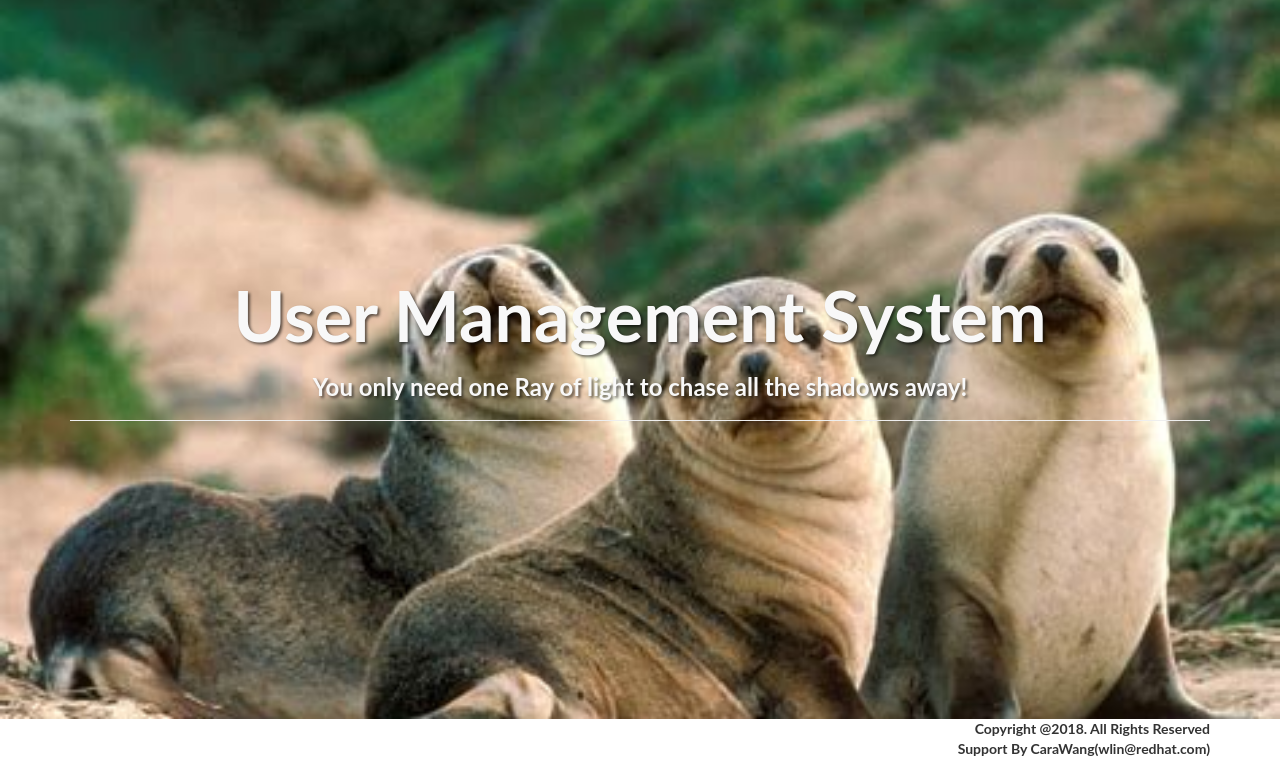
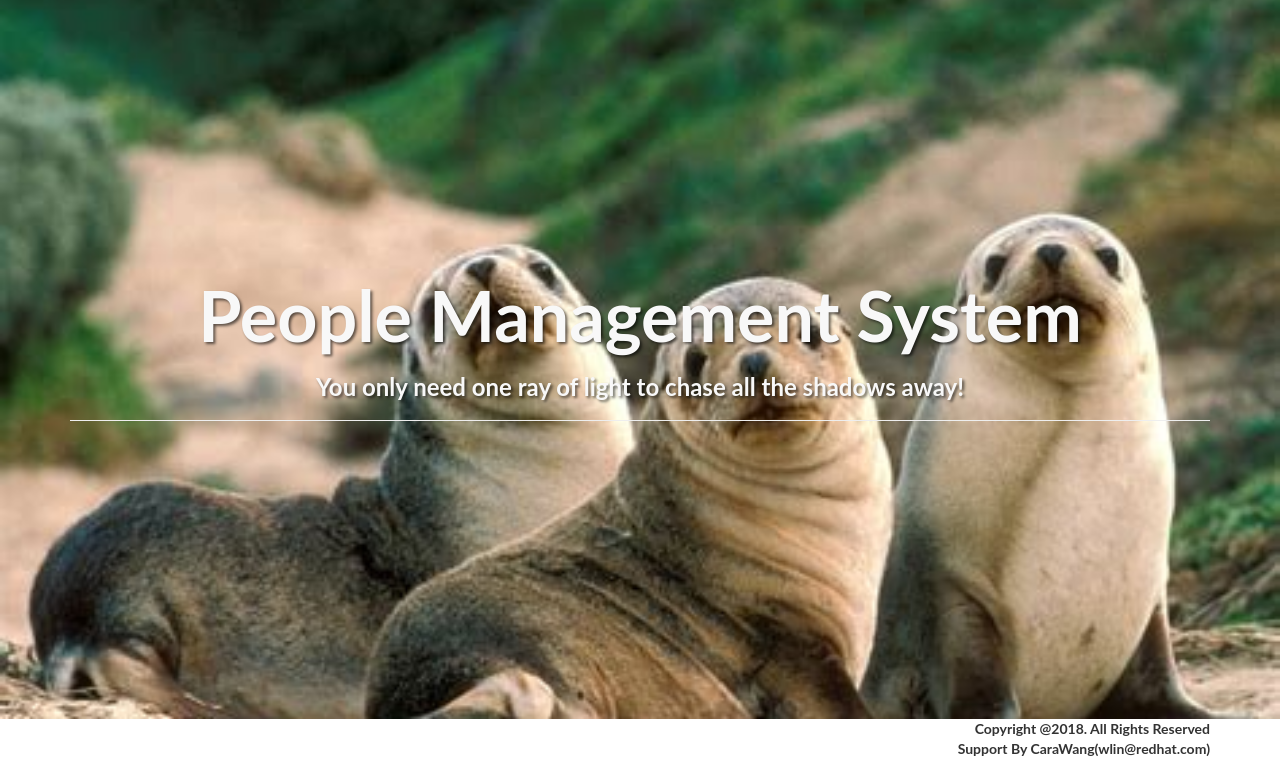
Before and after one commit to testcara/CICD, a Flask app: page / in a window 1280 px wide. Shown: the part 51-810 px from the top of the page. Run offline with Flask 2, Linux system fonts and the light colour scheme; some libraries are stand-ins or nearby versions.

Commit message:
Fix bug: change 'User Management' to 'People Management'

```diff
--- a/app/templates/home/index.html
+++ b/app/templates/home/index.html
@@ -6,8 +6,8 @@
 		<div class="row">
 			<div class="col-lg-12">
 				<div class="intro-message">
-					<h1>User Management System</h1>
-					<h3>You only need one Ray of light to chase all the shadows away!</h3>
+					<h1>People Management System</h1>
+					<h3>You only need one ray of light to chase all the shadows away!</h3>
 					<hr class="intro-dirver"></hr>
 				</div>
 			</div>
```
